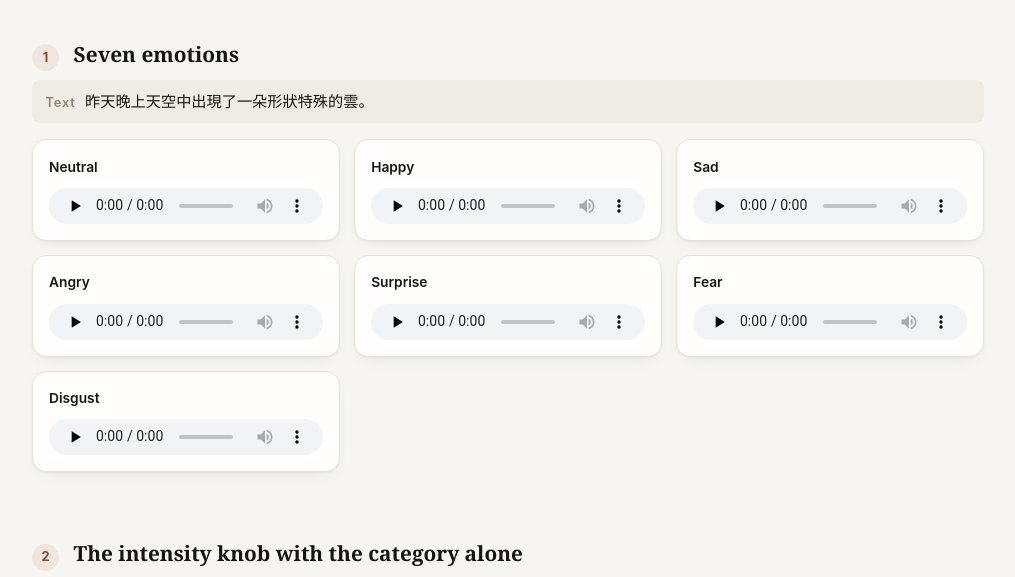
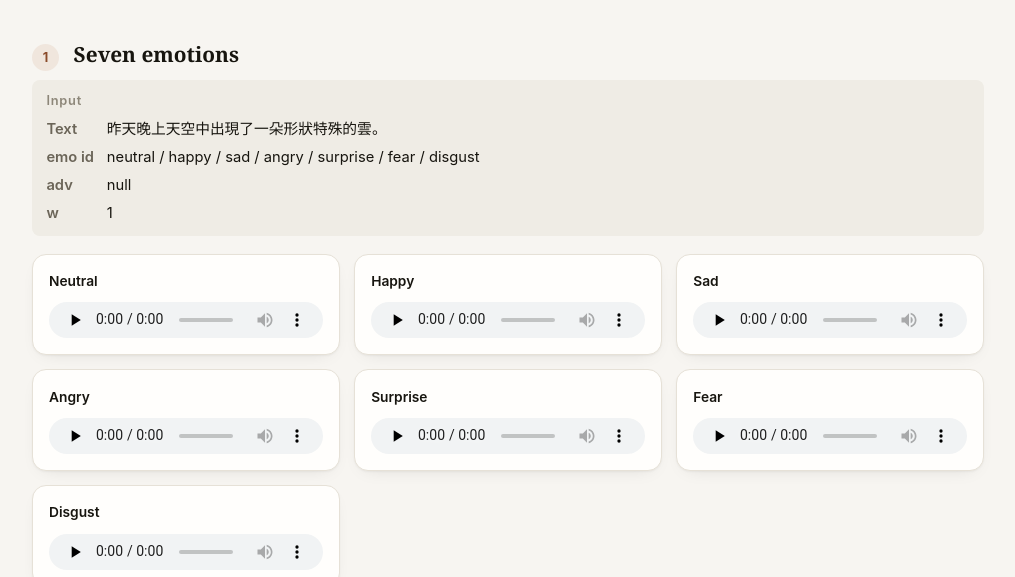
Before and after one commit to AChunFish/thesis-defense-demo, a plain HTML site: page docs/index.html in a window 1280 px wide. Shown: the part 208-785 px from the top of the page, without its empty margins (132-1147 px from the left). Drawn offline with Linux system fonts and the light colour scheme.

Commit message:
Input spec blocks for sections 1-2, minimal header

```diff
--- a/docs/index.html
+++ b/docs/index.html
@@ -94,7 +94,7 @@ a:focus-visible,audio:focus-visible,button:focus-visible{outline:2px solid var(-
 <nav><ol><li><a href="#emotions"><span class="zh">七類情緒</span><span class="en">Seven emotions</span></a></li><li><a href="#emoid_w"><span class="zh">只給類別 × 強度</span><span class="en">Category only × intensity</span></a></li><li><a href="#intensity"><span class="zh">強度旋鈕</span><span class="en">Intensity knob</span></a></li><li><a href="#support"><span class="zh">控制範圍的但書</span><span class="en">Limits of the control</span></a></li><li><a href="#instruct"><span class="zh">文字指令</span><span class="en">Text instruction</span></a></li><li><a href="#baseline"><span class="zh">原版模型的指令模式</span><span class="en">Off-the-shelf instruct mode</span></a></li><li><a href="#cer"><span class="zh">中文可懂度</span><span class="en">Mandarin intelligibility</span></a></li><li><a href="#steering"><span class="zh">表徵方向注入</span><span class="en">Activation steering</span></a></li></ol></nav>
 <section id="emotions">
 <div class="sec-head"><span class="num">1</span><h2><span class="zh">七類情緒</span><span class="en">Seven emotions</span></h2></div>
-<p class="shared-text"><b><span class="zh">文本</span><span class="en">Text</span></b>昨天晚上天空中出現了一朵形狀特殊的雲。</p>
+<div class="inputs"><b><span class="zh">輸入</span><span class="en">Input</span></b><dl><dt><span class="zh">文本</span><span class="en">Text</span></dt><dd>昨天晚上天空中出現了一朵形狀特殊的雲。</dd><dt><span class="zh">emo id</span><span class="en">emo id</span></dt><dd>neutral / happy / sad / angry / surprise / fear / disgust</dd><dt><span class="zh">adv</span><span class="en">adv</span></dt><dd>null</dd><dt><span class="zh">w</span><span class="en">w</span></dt><dd>1</dd></dl></div>
 <div class="grid cols-3">
 <div class="card">
 <span class="cond"><span class="zh">中性</span><span class="en">Neutral</span></span>
```
